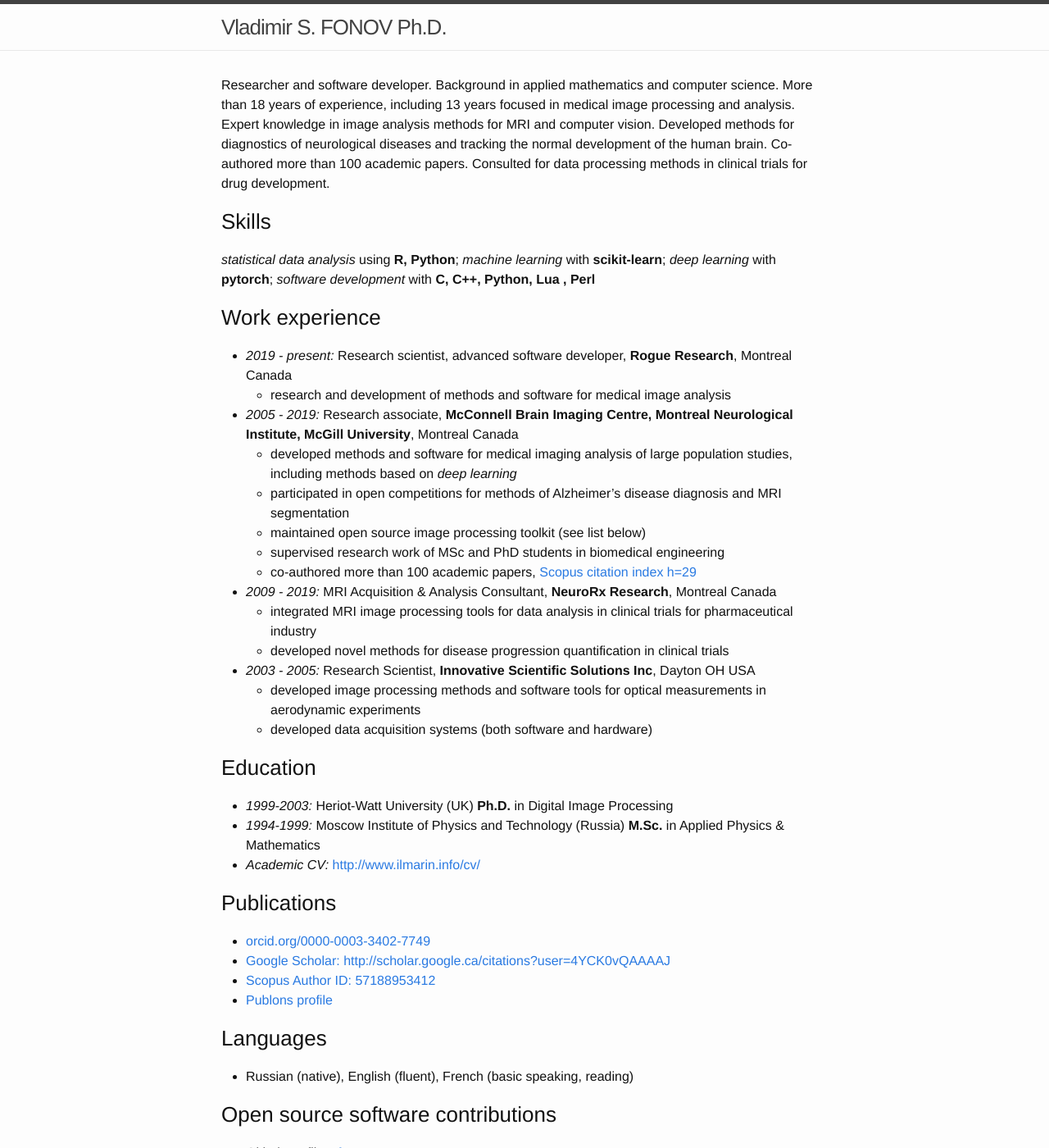
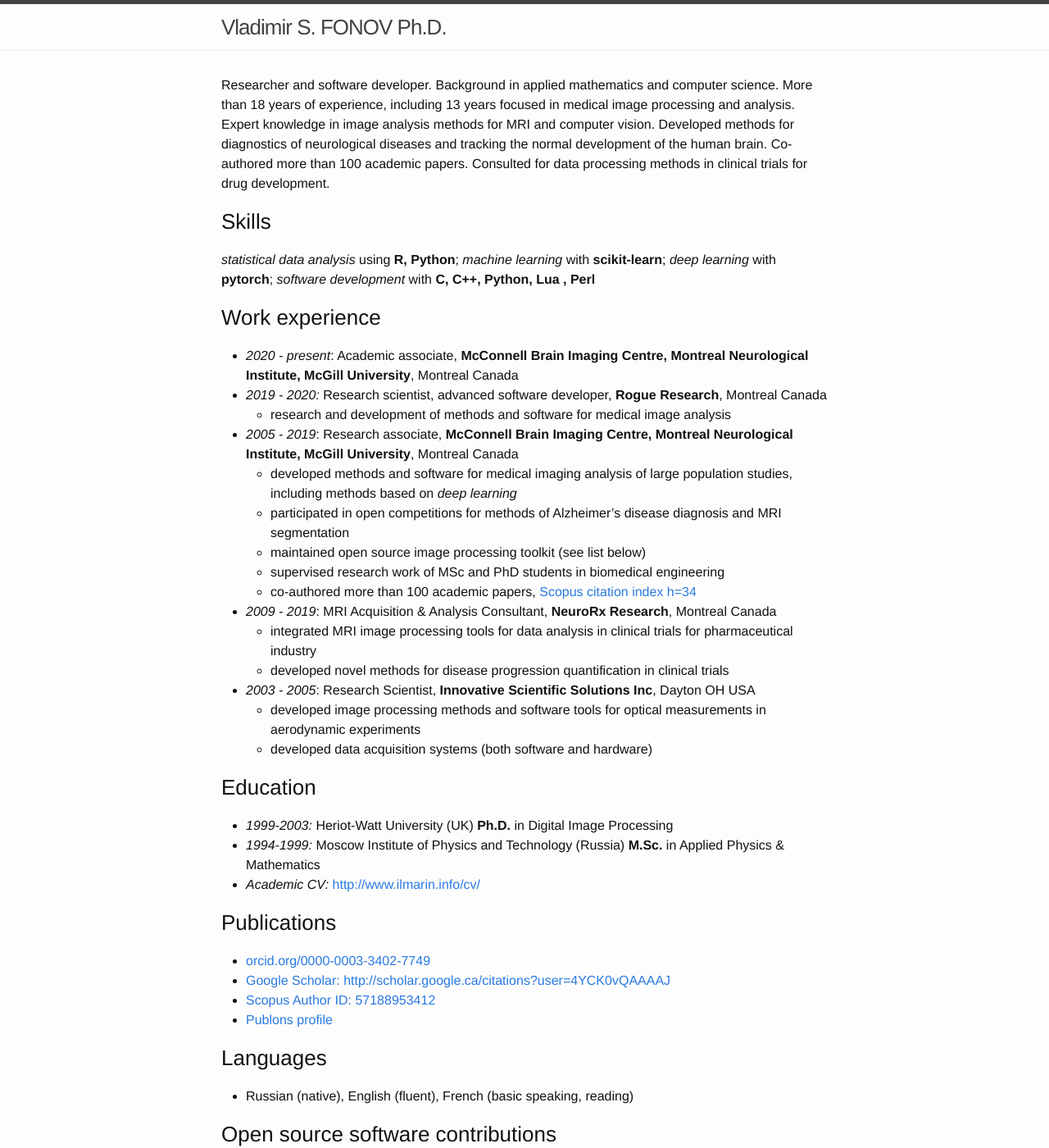
Before and after one commit to vfonov/vfonov.github.io, a Jekyll site: the page built from CV_industry.md, in a window 1280 px wide and 1400 px high. Shown: the whole window at 82% size. Built offline with Jekyll 4.4.1, drawn with Linux system fonts in a browser that asks for light colours; some of the changed text lies outside the part shown.

Commit message:
Updated CV

```diff
--- a/CV_industry.md
+++ b/CV_industry.md
@@ -10,18 +10,19 @@ Expert knowledge in image analysis methods for MRI and computer vision. Develope
 *statistical data analysis* using **R, Python**; *machine learning* with **scikit-learn**; *deep learning* with **pytorch**; *software development* with **C, C++, Python, Lua , Perl**
 
 ### Work experience
-* *2019 - present:* Research scientist, advanced software developer, **Rogue Research**, Montreal Canada
+* *2020 - present*: Academic associate, **McConnell Brain Imaging Centre, Montreal Neurological Institute, McGill University**, Montreal Canada
+* *2019 - 2020:* Research scientist, advanced software developer, **Rogue Research**, Montreal Canada
    * research and development of methods and software for medical image analysis
-* *2005 - 2019:* Research associate, **McConnell Brain Imaging Centre, Montreal Neurological Institute, McGill University**, Montreal Canada
+* *2005 - 2019*: Research associate, **McConnell Brain Imaging Centre, Montreal Neurological Institute, McGill University**, Montreal Canada
    * developed methods and software for medical imaging analysis of large population studies, including methods based on *deep learning*
    * participated in open competitions for methods of Alzheimer's disease diagnosis and MRI segmentation
    * maintained open source image processing toolkit (see list below)
    * supervised research work of MSc and PhD students in biomedical engineering
-   * co-authored more than 100 academic papers, [Scopus citation index h=29](https://www.scopus.com/authid/detail.uri?authorId=57188953412)
-* *2009 - 2019:* MRI Acquisition & Analysis Consultant, **NeuroRx Research**, Montreal Canada
+   * co-authored more than 100 academic papers, [Scopus citation index h=34](https://www.scopus.com/authid/detail.uri?authorId=57188953412)
+* *2009 - 2019*: MRI Acquisition & Analysis Consultant, **NeuroRx Research**, Montreal Canada
    * integrated MRI image processing tools for data analysis in clinical trials for pharmaceutical industry
    * developed novel methods for disease progression quantification in clinical trials
-* *2003 - 2005:* Research Scientist, **Innovative Scientific Solutions Inc**, Dayton OH USA
+* *2003 - 2005*: Research Scientist, **Innovative Scientific Solutions Inc**, Dayton OH USA
    * developed image processing methods and software tools for optical measurements in aerodynamic experiments
    * developed data acquisition systems (both software and hardware)
 
```
Also changed, not shown: other parts of CV_industry.md (+1 -0 lines), CV.md (+2 -1 lines).
